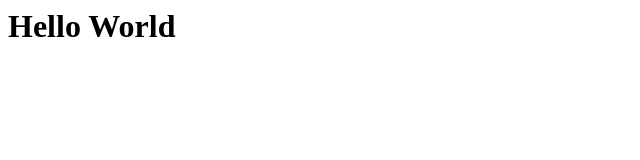
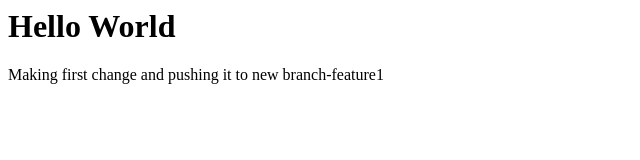
Before and after one commit to navya-99/hello-world, a plain HTML site: page index.html in a window 1280 px wide. Shown: the whole page, without its empty margins (0-640 px from the left). Drawn offline with Linux system fonts and the light colour scheme.

Commit message:
sample change for testing

```diff
--- a/index.html
+++ b/index.html
@@ -1 +1,2 @@
 <h1>Hello World</h1>
+<p>Making first change and pushing it to new branch-feature1</p>
```
